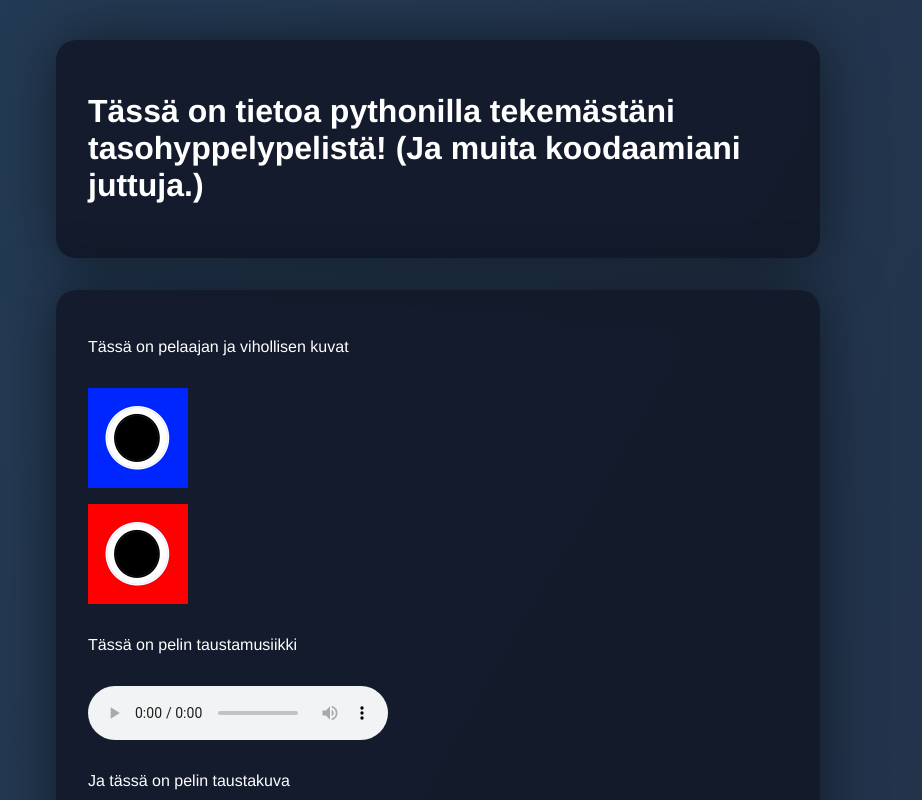
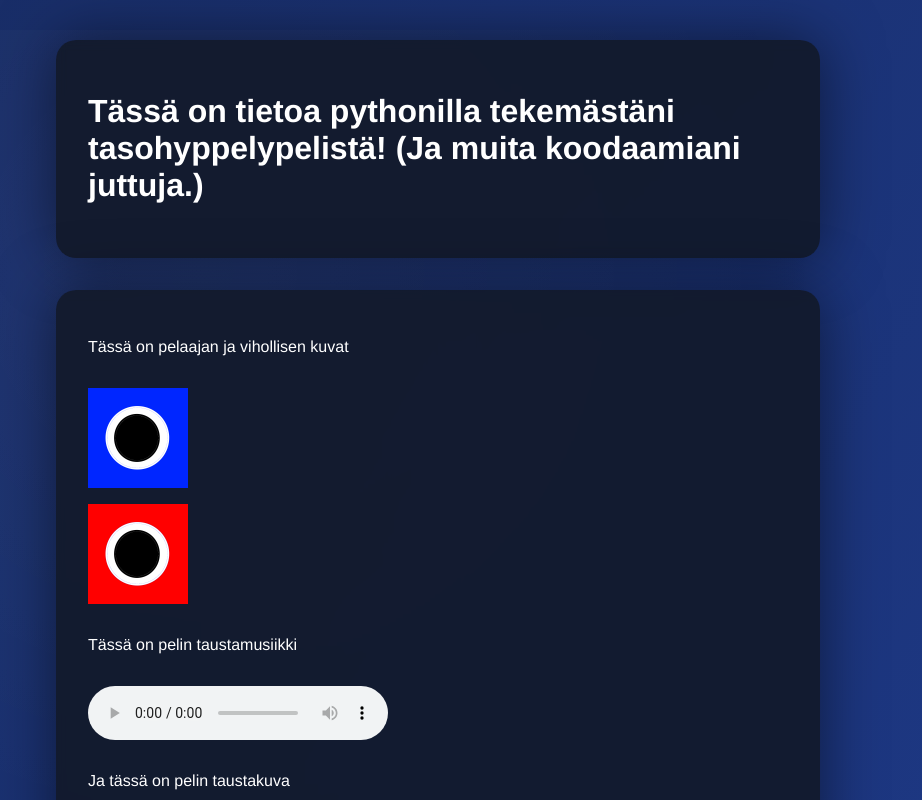
Before and after one commit to peikkoKoodaa/Nettisivu, a website: page HTML/public/index.html in a window 1280 px wide. Shown: the top 800 px of the page, without its empty margins (202-1124 px from the left). Drawn offline with Linux system fonts and the light colour scheme; no server answers.

Commit message:
Update iStyle.css

```diff
--- a/HTML/public/iStyle.css
+++ b/HTML/public/iStyle.css
@@ -6,20 +6,46 @@ html, body {
 html {
     background: linear-gradient(
         120deg,
-        #141e30,
+        #0f172a,
+        #1e3a8a,
         #243b55,
-        #1e1e2f
+        #020617
     );
-    background-size: 400% 400%;
+    background-size: 600% 600%;
     animation: gradientFlow 20s ease infinite;
+}
+
+body::before {
+    content: "";
+    position: fixed;
+    inset: 0;
+    background: radial-gradient(
+        circle at 30% 30%,
+        rgba(255,255,255,0.04),
+        transparent 60%
+    );
+    pointer-events: none;
+    animation: lightDrift 20s ease-in-out infinite;
+}
+
+@keyframes lightDrift {
+    0%   { transform: translate(0, 0); }
+    50%  { transform: translate(40px, 60px); }
+    100% { transform: translate(0, 0); }
 }
 
 @keyframes gradientFlow {
     0% {
         background-position: 0% 50%;
     }
+    25% {
+        background-position: 50% 0%;
+    }
     50% {
         background-position: 100% 50%;
+    }
+    75% {
+        background-position: 50% 100%;
     }
     100% {
         background-position: 0% 50%;
```
